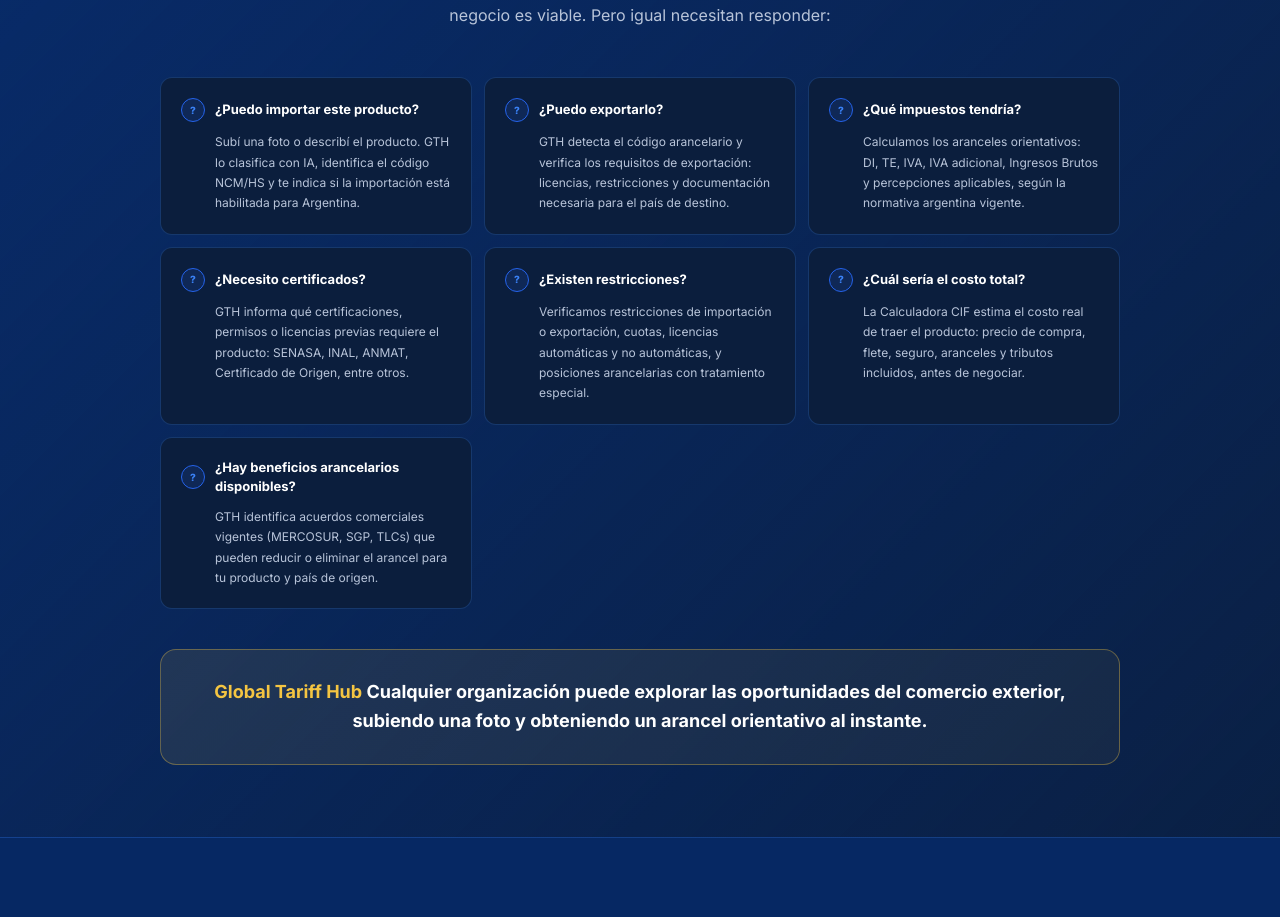
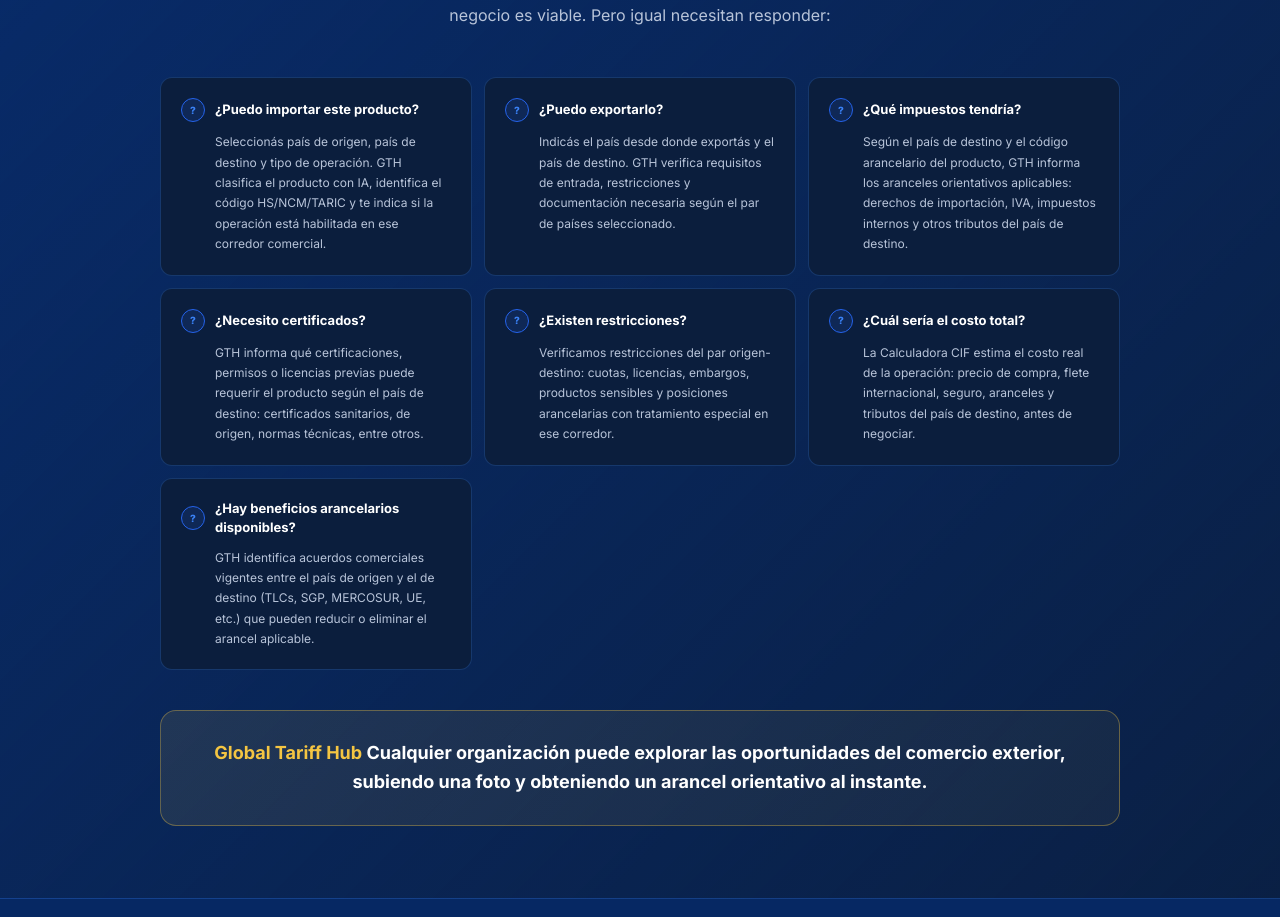
Before and after one commit to Amver8560/globaltariffhub-v2, a Next.js app: page / in a window 1280 px wide. Shown: the part 2247-3164 px from the top of the page. Built offline with nearby package versions, Linux system fonts and the light colour scheme.

Commit message:
copy: respuestas globales — país origen/destino, sin foco Argentina
Co-Authored-By: Claude Sonnet 4.6 <noreply@anthropic.com>

```diff
--- a/app/page.tsx
+++ b/app/page.tsx
@@ -48,13 +48,13 @@ const T = {
     problem_title: "¿Cómo funciona Global Tariff Hub?",
     problem_sub:   "A las startups, pymes y empresas medianas no les es eficiente pagar a un agente de comercio exterior ni a despachantes de aduana para saber si el negocio es viable. Pero igual necesitan responder:",
     problems: [
-      { q:"¿Puedo importar este producto?",              a:"Subí una foto o describí el producto. GTH lo clasifica con IA, identifica el código NCM/HS y te indica si la importación está habilitada para Argentina." },
-      { q:"¿Puedo exportarlo?",                          a:"GTH detecta el código arancelario y verifica los requisitos de exportación: licencias, restricciones y documentación necesaria para el país de destino." },
-      { q:"¿Qué impuestos tendría?",                    a:"Calculamos los aranceles orientativos: DI, TE, IVA, IVA adicional, Ingresos Brutos y percepciones aplicables, según la normativa argentina vigente." },
-      { q:"¿Necesito certificados?",                    a:"GTH informa qué certificaciones, permisos o licencias previas requiere el producto: SENASA, INAL, ANMAT, Certificado de Origen, entre otros." },
-      { q:"¿Existen restricciones?",                    a:"Verificamos restricciones de importación o exportación, cuotas, licencias automáticas y no automáticas, y posiciones arancelarias con tratamiento especial." },
-      { q:"¿Cuál sería el costo total?",                a:"La Calculadora CIF estima el costo real de traer el producto: precio de compra, flete, seguro, aranceles y tributos incluidos, antes de negociar." },
-      { q:"¿Hay beneficios arancelarios disponibles?",  a:"GTH identifica acuerdos comerciales vigentes (MERCOSUR, SGP, TLCs) que pueden reducir o eliminar el arancel para tu producto y país de origen." },
+      { q:"¿Puedo importar este producto?",              a:"Seleccionás país de origen, país de destino y tipo de operación. GTH clasifica el producto con IA, identifica el código HS/NCM/TARIC y te indica si la operación está habilitada en ese corredor comercial." },
+      { q:"¿Puedo exportarlo?",                          a:"Indicás el país desde donde exportás y el país de destino. GTH verifica requisitos de entrada, restricciones y documentación necesaria según el par de países seleccionado." },
+      { q:"¿Qué impuestos tendría?",                    a:"Según el país de destino y el código arancelario del producto, GTH informa los aranceles orientativos aplicables: derechos de importación, IVA, impuestos internos y otros tributos del país de destino." },
+      { q:"¿Necesito certificados?",                    a:"GTH informa qué certificaciones, permisos o licencias previas puede requerir el producto según el país de destino: certificados sanitarios, de origen, normas técnicas, entre otros." },
+      { q:"¿Existen restricciones?",                    a:"Verificamos restricciones del par origen-destino: cuotas, licencias, embargos, productos sensibles y posiciones arancelarias con tratamiento especial en ese corredor." },
+      { q:"¿Cuál sería el costo total?",                a:"La Calculadora CIF estima el costo real de la operación: precio de compra, flete internacional, seguro, aranceles y tributos del país de destino, antes de negociar." },
+      { q:"¿Hay beneficios arancelarios disponibles?",  a:"GTH identifica acuerdos comerciales vigentes entre el país de origen y el de destino (TLCs, SGP, MERCOSUR, UE, etc.) que pueden reducir o eliminar el arancel aplicable." },
     ],
     problem_answer: "Cualquier organización puede explorar las oportunidades del comercio exterior, subiendo una foto y obteniendo un arancel orientativo al instante.",
     modules_title: "Cuatro módulos. Una sola plataforma.",
```
